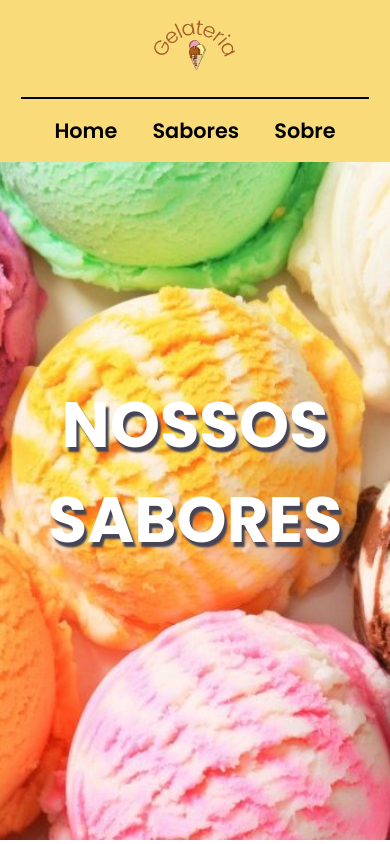
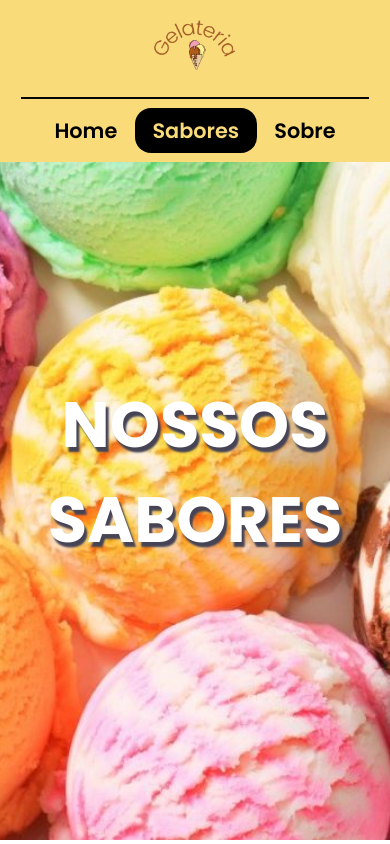
Before and after one commit to lukasilverio94/sorveteria-spa, a React (Create React App) app: page /sabores in a window 390 px wide. Shown: the top 844 px of the page. Built offline with nearby package versions, Linux system fonts and the light colour scheme.

Commit message:
NavLink added active class

```diff
--- a/src/components/Header/index.js
+++ b/src/components/Header/index.js
@@ -1,5 +1,5 @@
 import React from "react";
-import { Link } from "react-router-dom";
+import { Link, NavLink } from "react-router-dom";
 import "./style.css";
 
 export default function Header() {
@@ -11,9 +11,9 @@ export default function Header() {
         </Link>
         <ul>
           <li>
-            <Link to="/">Home</Link>
-            <Link to="/sabores">Sabores</Link>
-            <Link to="/sobre">Sobre</Link>
+            <NavLink to="/">Home</NavLink>
+            <NavLink to="/sabores">Sabores</NavLink>
+            <NavLink to="/sobre">Sobre</NavLink>
           </li>
         </ul>
       </nav>
--- a/src/components/Header/style.css
+++ b/src/components/Header/style.css
@@ -37,7 +37,6 @@ nav ul li a:hover {
 /* MEDIA BIGGER SCREENS ===================================================================*/
 @media (width > 1300px) {
   nav {
-
     justify-content: space-between;
   }
   nav ul li a {
@@ -51,15 +50,15 @@ nav ul li a:hover {
 }
 
 /* MEDIA TABLET >768px ===================================*/
-@media (width > 768px){
- nav {
-  padding: 0 2.2rem;
- }
+@media (width > 768px) {
+  nav {
+    padding: 0 2.2rem;
+  }
 }
 /* MEDIA TABLET 768px ===================================*/
 @media (max-width: 768px) {
   nav {
-    padding: 0 .5rem;
+    padding: 0 0.5rem;
   }
   nav ul li a {
     font-size: 1.5rem;
@@ -86,4 +85,14 @@ nav ul li a:hover {
   nav ul li a {
     font-size: 1.3rem;
   }
+
+  nav ul li a:hover {
+    background-color: transparent;
+    color: inherit;
+  }
+
+  nav ul li a.active {
+    background-color: #000;
+    color: rgb(249, 219, 121);
+  }
 }
```
